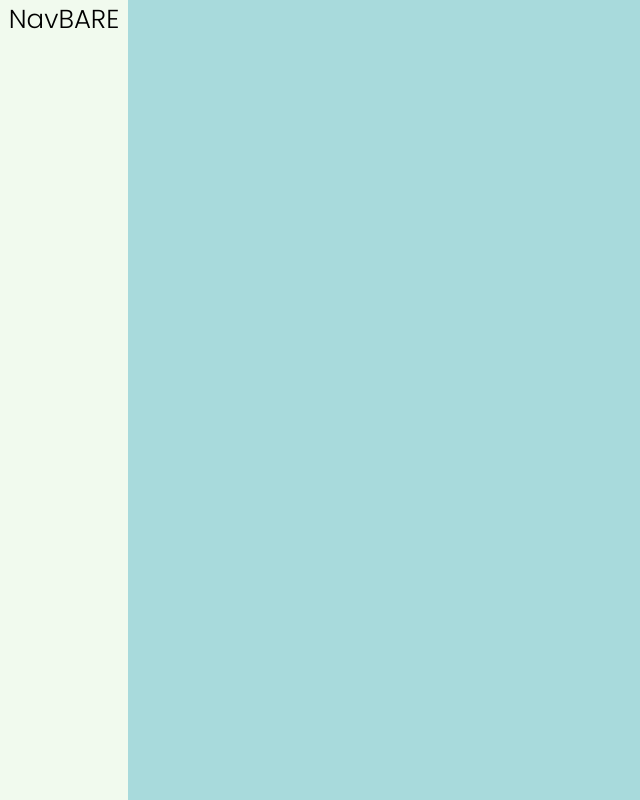
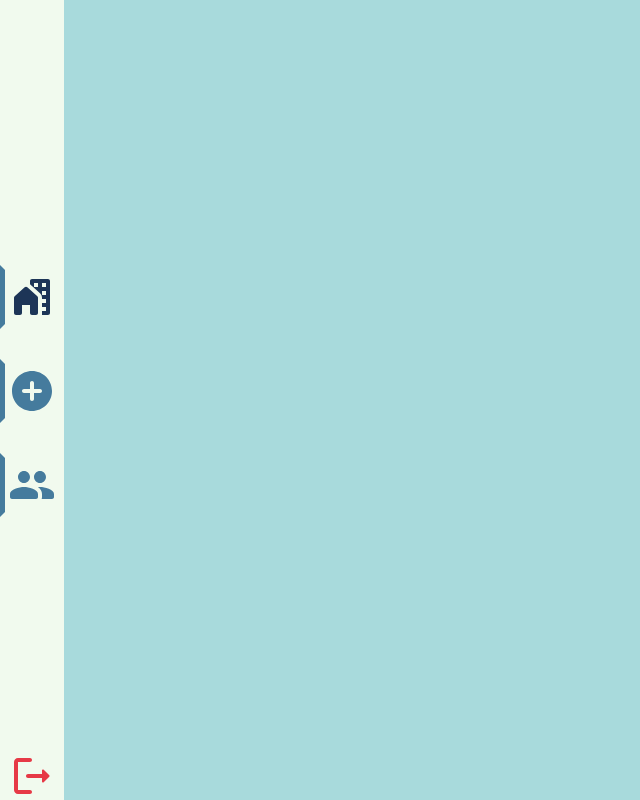
Before and after one commit to danielecassia/capacitacaoReact, a React (Create React App) app in the folder react-app/: page /InSystem in a window 1280 px wide. Shown: the whole page, without its empty margins (0-640 px from the left). Built offline with nearby package versions, Linux system fonts and the light colour scheme.

Commit message:
estrutura NavBar sem JS

```diff
--- a/react-app/src/componentes/NavBar/NavBar.css
+++ b/react-app/src/componentes/NavBar/NavBar.css
@@ -1,8 +1,30 @@
 .NavBar{
     color: black;
     height: 100%;
-    width: 10%;
+    width: 5%;
     display: flex;
     flex-direction: column;
     background-color: #F1FAEE;
+
+    justify-content: space-between;
 }
+
+.NavBar > div:nth-child(1){
+    margin: auto 0 ;
+}
+
+.NavBar > div:nth-child(2){
+    display: flex;
+    justify-content: center;
+}
+
+.NavBar > div div{
+    display: flex;
+    height: 8vh;
+    border: 5px solid rgba(0, 0, 0, 0) ;
+    border-left: 5px solid #457B9D;
+    margin-top: 30px;
+
+    justify-content: center;
+    align-items: center;
+}
--- a/react-app/src/componentes/NavBar/NavBar.jsx
+++ b/react-app/src/componentes/NavBar/NavBar.jsx
@@ -1,9 +1,48 @@
+import { useState } from 'react'
 import './NavBar.css'
 
+
+
 export default function NavBar(props){
+    const [navOption, setNavOption] = useState(); //get the url to set who will be show
+
+
+
     return(
         <div className="NavBar">
-            NavBARE
+            <div>
+                <div>
+                    <svg width="48" height="48" viewBox="0 0 48 48" fill="none" xmlns="http://www.w3.org/2000/svg">
+                        <path d="M40 6H24C22.9 6 22 6.9 22 8V11.22C22 11.22 22 11.22 22.02 11.24L32.02 20.24C33.28 21.36 34 23 34 24.7V26H38V30H34V34H38V38H34V42H40C41.1 42 42 41.1 42 40V8C42 6.9 41.1 6 40 6ZM30 14H26V10H30V14ZM38 22H34V18H38V22ZM38 14H34V10H38V14Z" fill="#1D3557"/>
+                        <path d="M30 40V24.7C30 24.14 29.76 23.6 29.34 23.22L19.34 14.22C18.96 13.86 18.48 13.7 18 13.7C17.52 13.7 17.04 13.88 16.66 14.22L6.66 23.22C6.24 23.58 6 24.12 6 24.7V40C6 41.1 6.9 42 8 42H12C13.1 42 14 41.1 14 40V32H22V40C22 41.1 22.9 42 24 42H28C29.1 42 30 41.1 30 40Z" fill="#1D3557"/>
+                    </svg>
+                </div>
+
+                <div>
+                    <svg width="48" height="48" viewBox="0 0 48 48" fill="none" xmlns="http://www.w3.org/2000/svg">
+                        <path d="M24 4C12.96 4 4 12.96 4 24C4 35.04 12.96 44 24 44C35.04 44 44 35.04 44 24C44 12.96 35.04 4 24 4ZM32 26H26V32C26 33.1 25.1 34 24 34C22.9 34 22 33.1 22 32V26H16C14.9 26 14 25.1 14 24C14 22.9 14.9 22 16 22H22V16C22 14.9 22.9 14 24 14C25.1 14 26 14.9 26 16V22H32C33.1 22 34 22.9 34 24C34 25.1 33.1 26 32 26Z" fill="#457B9D"/>
+                    </svg>
+                </div>
+
+                <div>
+                    <svg width="48" height="48" viewBox="0 0 48 48" fill="none" xmlns="http://www.w3.org/2000/svg">
+                        <path d="M32 22C35.32 22 37.98 19.32 37.98 16C37.98 12.68 35.32 10 32 10C28.68 10 26 12.68 26 16C26 19.32 28.68 22 32 22ZM16 22C19.32 22 21.98 19.32 21.98 16C21.98 12.68 19.32 10 16 10C12.68 10 10 12.68 10 16C10 19.32 12.68 22 16 22ZM16 26C11.34 26 2 28.34 2 33V36C2 37.1 2.9 38 4 38H28C29.1 38 30 37.1 30 36V33C30 28.34 20.66 26 16 26ZM32 26C31.42 26 30.76 26.04 30.06 26.1C30.1 26.12 30.12 26.16 30.14 26.18C32.42 27.84 34 30.06 34 33V36C34 36.7 33.86 37.38 33.64 38H44C45.1 38 46 37.1 46 36V33C46 28.34 36.66 26 32 26Z" fill="#457B9D"/>
+                    </svg>
+                </div>
+
+
+            </div>
+
+            <div>
+                <svg width="48" height="48" viewBox="0 0 48 48" fill="none" xmlns="http://www.w3.org/2000/svg">
+                    <path d="M10 10H22C23.1 10 24 9.1 24 8C24 6.9 23.1 6 22 6H10C7.8 6 6 7.8 6 10V38C6 40.2 7.8 42 10 42H22C23.1 42 24 41.1 24 40C24 38.9 23.1 38 22 38H10V10Z" fill="#E63946"/>
+                    <path d="M41.3 23.3L35.72 17.72C35.08 17.08 34 17.52 34 18.42V22H20C18.9 22 18 22.9 18 24C18 25.1 18.9 26 20 26H34V29.58C34 30.48 35.08 30.92 35.7 30.28L41.28 24.7C41.68 24.32 41.68 23.68 41.3 23.3Z" fill="#E63946"/>
+                </svg>
+            </div>
+
+
+
+
         </div>
     )
 }
```
